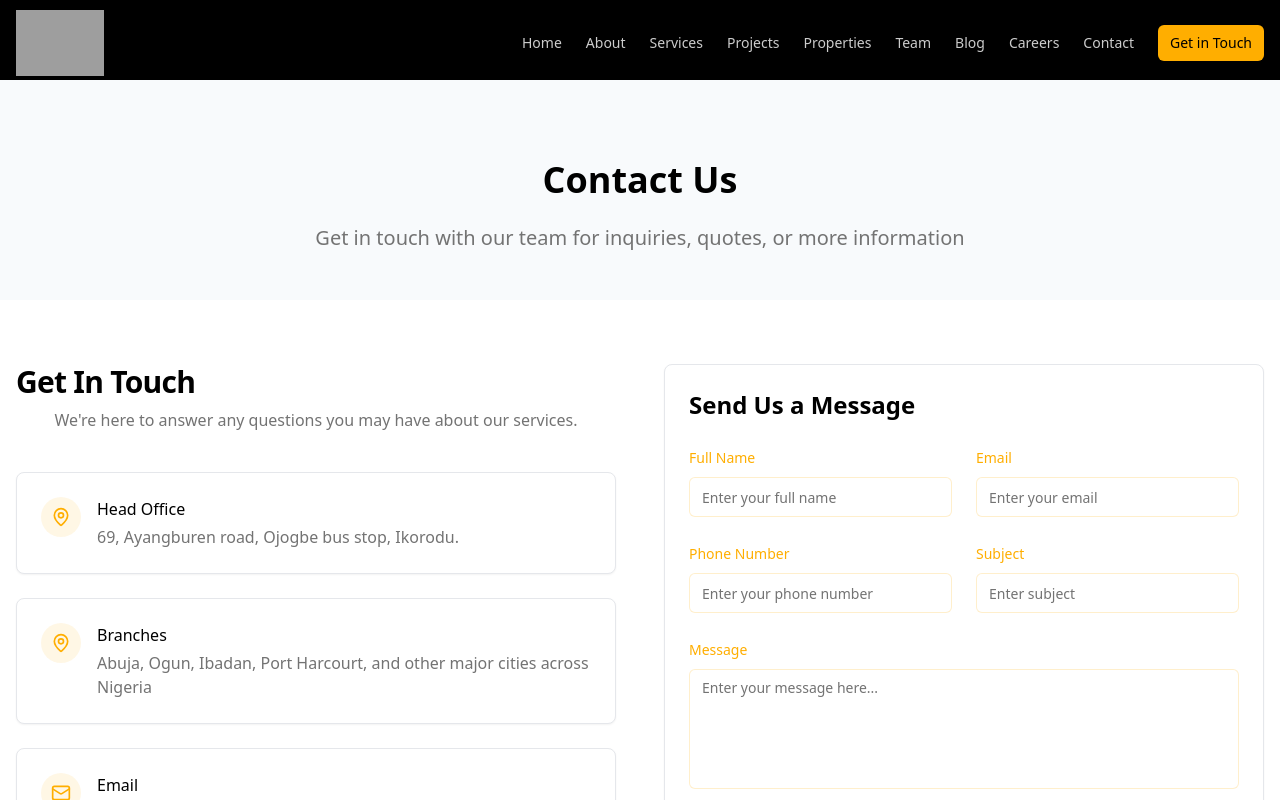
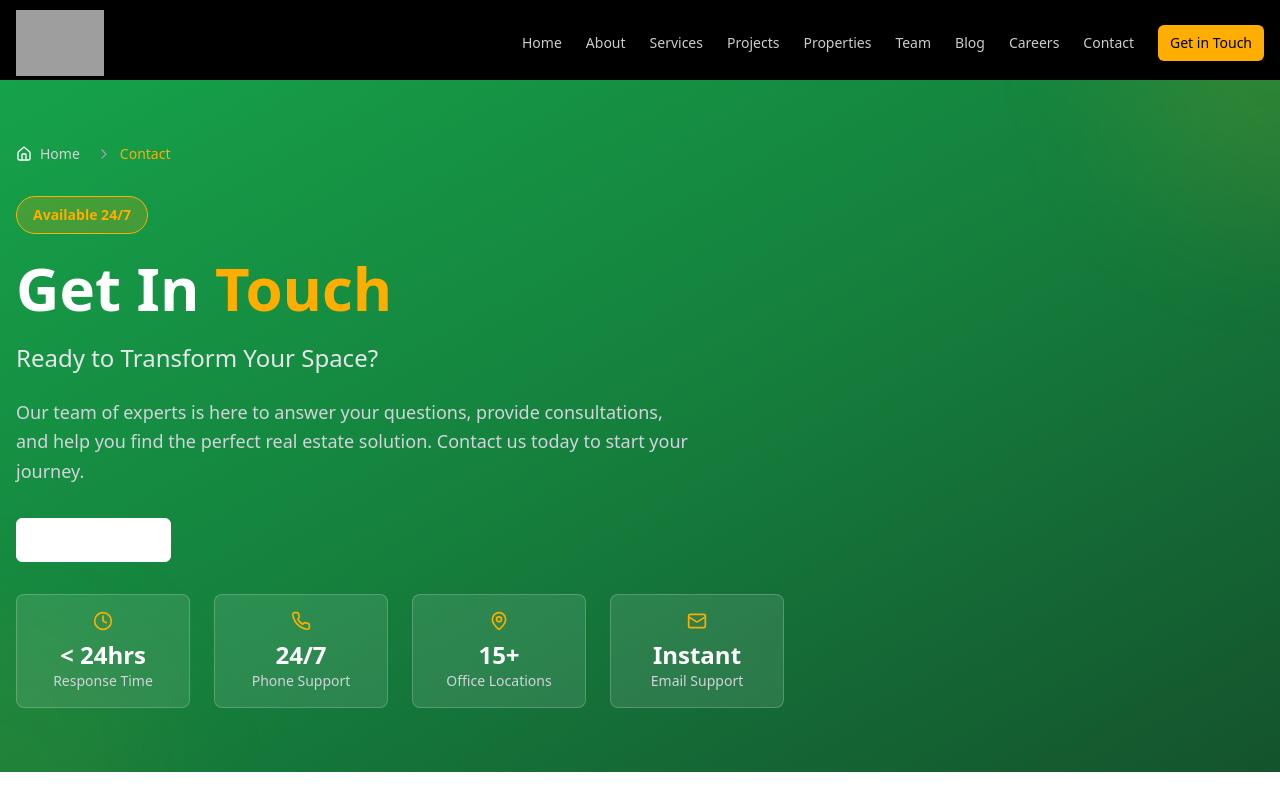
Before and after one commit to kingkrisman/Builder-nova-sanctuary, a React (Vite) app: page /contact in a window 1280 px wide. Shown: the top 800 px of the page. Built offline with nearby package versions, Linux system fonts and the light colour scheme; grey boxes are pictures that could not be loaded.

Commit message:
Update Contact page imports and add PageHeader
cgen-2b66983c44564b329a4ca2a8ac6d52c5

```diff
--- a/src/pages/Contact.tsx
+++ b/src/pages/Contact.tsx
@@ -1,27 +1,55 @@
 import { Layout } from "@/components/layout/Layout";
 import { ContactSEO } from "@/components/RealEstateSEO";
+import { PageHeader } from "@/components/PageHeader";
 import { SectionHeading } from "@/components/SectionHeading";
 import { ContactForm } from "@/components/ContactForm";
 import { SimpleMap } from "@/components/SimpleMap";
 import { Card, CardContent } from "@/components/ui/card";
 import { contactInfo, socialMedia } from "@/lib/data";
+import { Phone, Mail, MapPin, Clock } from "lucide-react";
 
 export default function Contact() {
   return (
     <Layout>
       <ContactSEO />
-      {/* Hero Section */}
-      <section className="pt-24 pb-12 bg-slate-50">
-        <div className="container mx-auto px-4">
-          <div className="max-w-3xl mx-auto text-center">
-            <h1 className="text-4xl font-bold mb-6">Contact Us</h1>
-            <p className="text-xl text-muted-foreground">
-              Get in touch with our team for inquiries, quotes, or more
-              information
-            </p>
-          </div>
-        </div>
-      </section>
+      <PageHeader
+        title={
+          <>
+            Get In <span className="text-primary">Touch</span>
+          </>
+        }
+        subtitle="Ready to Transform Your Space?"
+        description="Our team of experts is here to answer your questions, provide consultations, and help you find the perfect real estate solution. Contact us today to start your journey."
+        gradient="green"
+        badge="Available 24/7"
+        stats={[
+          {
+            label: "Response Time",
+            value: "< 24hrs",
+            icon: <Clock className="h-5 w-5" />,
+          },
+          {
+            label: "Phone Support",
+            value: "24/7",
+            icon: <Phone className="h-5 w-5" />,
+          },
+          {
+            label: "Office Locations",
+            value: "15+",
+            icon: <MapPin className="h-5 w-5" />,
+          },
+          {
+            label: "Email Support",
+            value: "Instant",
+            icon: <Mail className="h-5 w-5" />,
+          },
+        ]}
+        action={{
+          label: "Call Now",
+          href: "tel:+2348102067476",
+          variant: "outline",
+        }}
+      />
 
       {/* Contact Information & Form */}
       <section className="py-16 bg-white">
```
